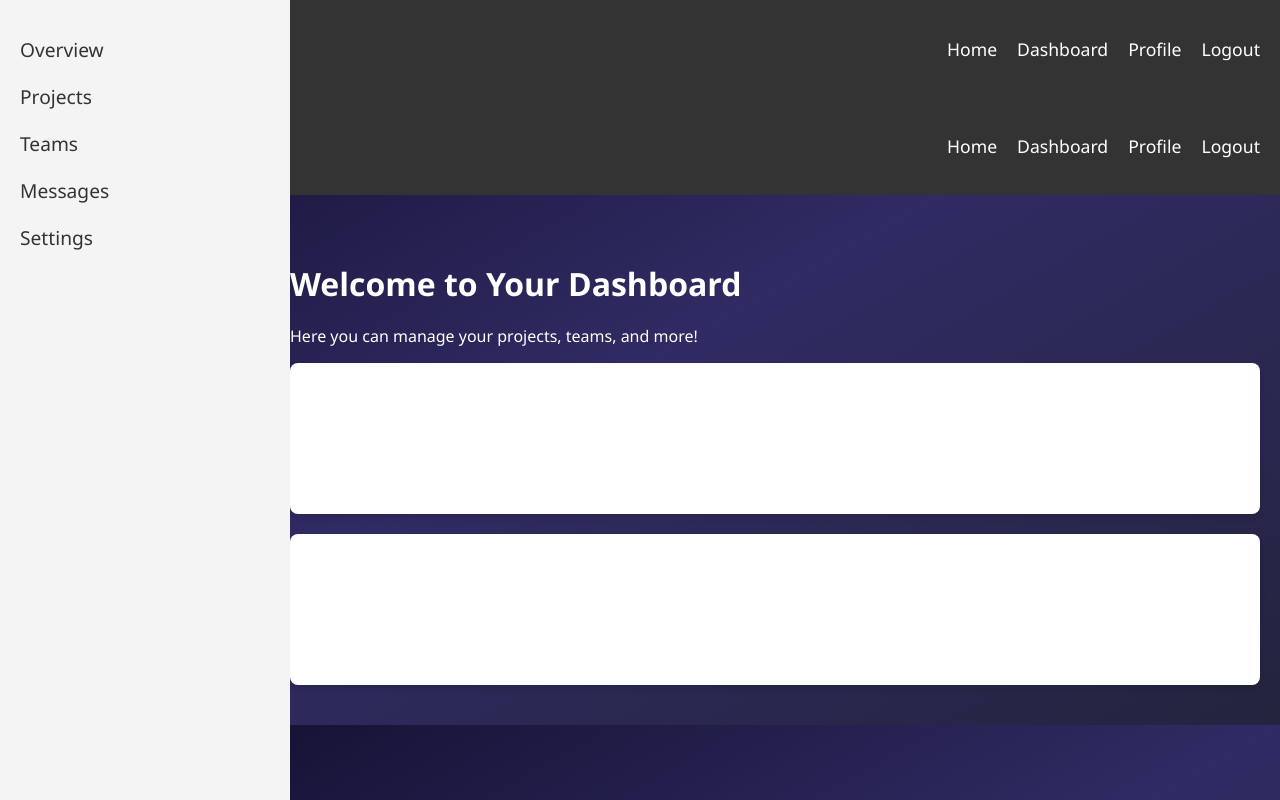
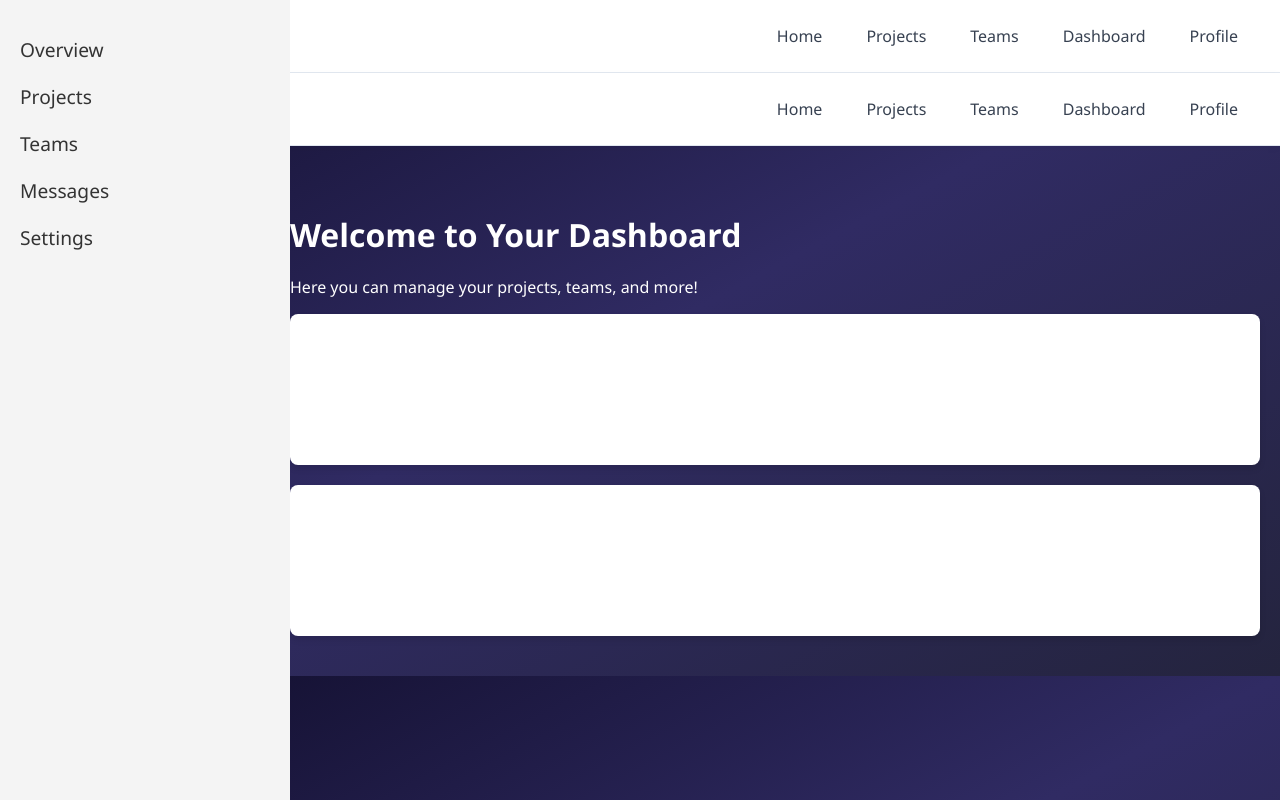
Before and after one commit to kalviumcommunity/S_84_ANU_CAPSTONE_CollabNerds, a React (Vite) app in the folder frontend/: page /dashboard in a window 1280 px wide. Built offline with nearby package versions, Linux system fonts and the light colour scheme.

Commit message:
Created server.js

```diff
--- a/frontend/src/Components/Navbar.jsx
+++ b/frontend/src/Components/Navbar.jsx
@@ -5,19 +5,20 @@ import '../Styles/Navbar.css';
 
 const Navbar = () => {
   return (
-    <header className="navbar">
-      <div className="navbar-brand">
-        <h1>CollabNerds</h1>
+    <nav class="navbar">
+      <div class="navbar-brand">
+          <div class="logo-spinner"></div>
+          <h1>CollabNerds</h1></div>
+          <div class="navbar-nav">
+          <ul>
+              <li><a href="#">Home</a></li>
+              <li><a href="#">Projects</a></li>
+              <li><a href="#">Teams</a></li>
+              <li><a href="#">Dashboard</a></li>
+              <li><a href="#">Profile</a></li>
+          </ul>
       </div>
-      <nav className="navbar-nav">
-        <ul>
-          <li><Link to="/">Home</Link></li>
-          <li><Link to="/dashboard">Dashboard</Link></li>
-          <li><Link to="/profile">Profile</Link></li>
-          <li><Link to="/login">Logout</Link></li>
-        </ul>
-      </nav>
-    </header>
+    </nav>
   );
 };
 
--- a/frontend/src/Styles/Navbar.css
+++ b/frontend/src/Styles/Navbar.css
@@ -1,21 +1,52 @@
-/* Navbar Styles */
+/* Navbar Container */
 .navbar {
   display: flex;
   justify-content: space-between;
   align-items: center;
-    background-color: #333;
-    color: white;
-    padding: 10px 20px;
+  background-color: #ffffff;
+  padding: 16px 32px;
+  border-bottom: 1px solid #e2e8f0;
+  box-shadow: 0 2px 8px rgba(0, 0, 0, 0.03);
+  font-family: 'Segoe UI', 'Inter', sans-serif;
+}
+
+/* Brand Section */
+.navbar-brand {
+  display: flex;
+  align-items: center;
+  gap: 12px;
 }
 
 .navbar-brand h1 {
-    font-size: 1.8rem;
+  font-size: 1.6rem;
+  font-weight: 600;
+  color: #1f2937;
+  margin: 0;
 }
 
+/* Animated Logo */
+.logo-spinner {
+  width: 32px;
+  height: 32px;
+  border: 4px solid #3b82f6;
+  border-top: 4px solid transparent;
+  border-radius: 50%;
+  animation: spin 1.2s linear infinite;
+}
+
+@keyframes spin {
+  to {
+    transform: rotate(360deg);
+  }
+}
+
+/* Navigation Links */
 .navbar-nav ul {
   list-style: none;
   display: flex;
-    gap: 20px;
+  gap: 24px;
+  margin: 0;
+  padding: 0;
 }
 
 .navbar-nav li {
@@ -23,11 +54,16 @@
 }
 
 .navbar-nav a {
-    color: white;
   text-decoration: none;
-    font-size: 1.1rem;
+  color: #374151;
+  font-size: 1rem;
+  font-weight: 500;
+  padding: 6px 10px;
+  border-radius: 6px;
+  transition: background-color 0.25s ease, color 0.25s ease;
 }
 
 .navbar-nav a:hover {
-    text-decoration: underline;
+  background-color: #ebf4ff;
+  color: #1d4ed8;
 }
```
Also changed, not shown: 2 other files (tests, documents, lock files or other folders). Lines whose indentation alone changed are shown as unchanged.
